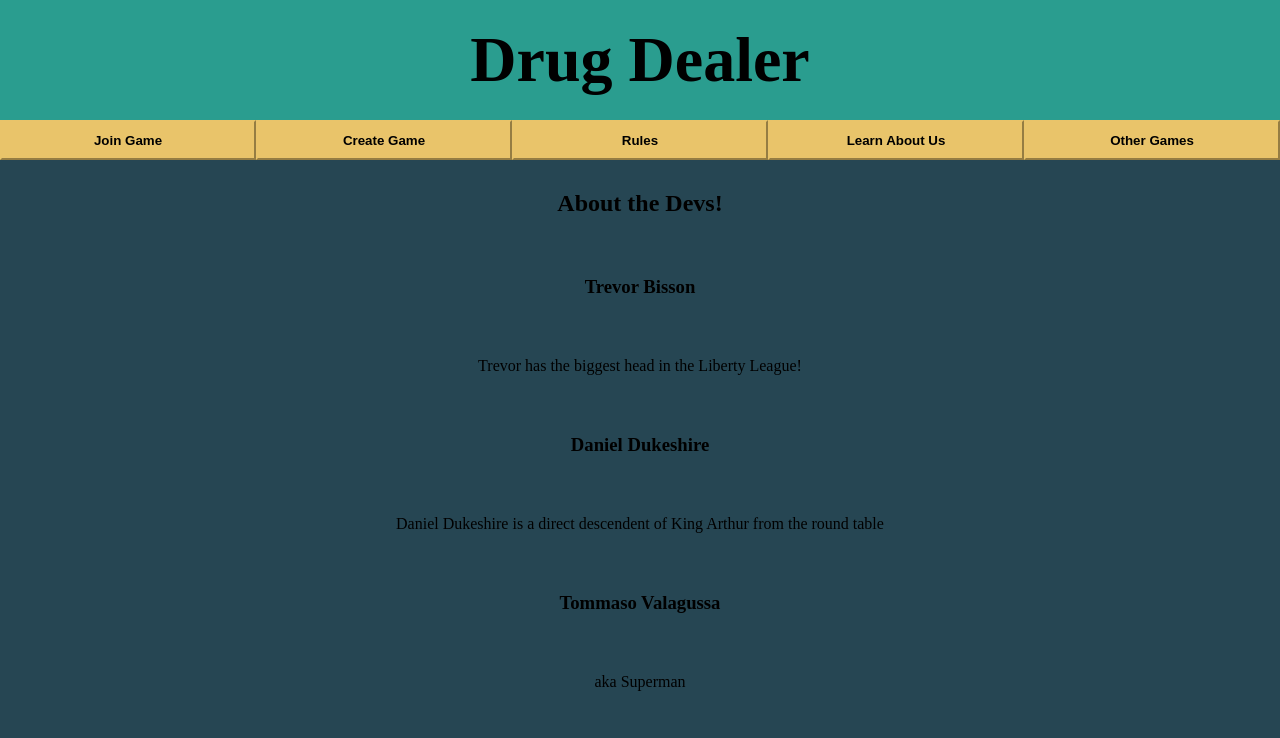
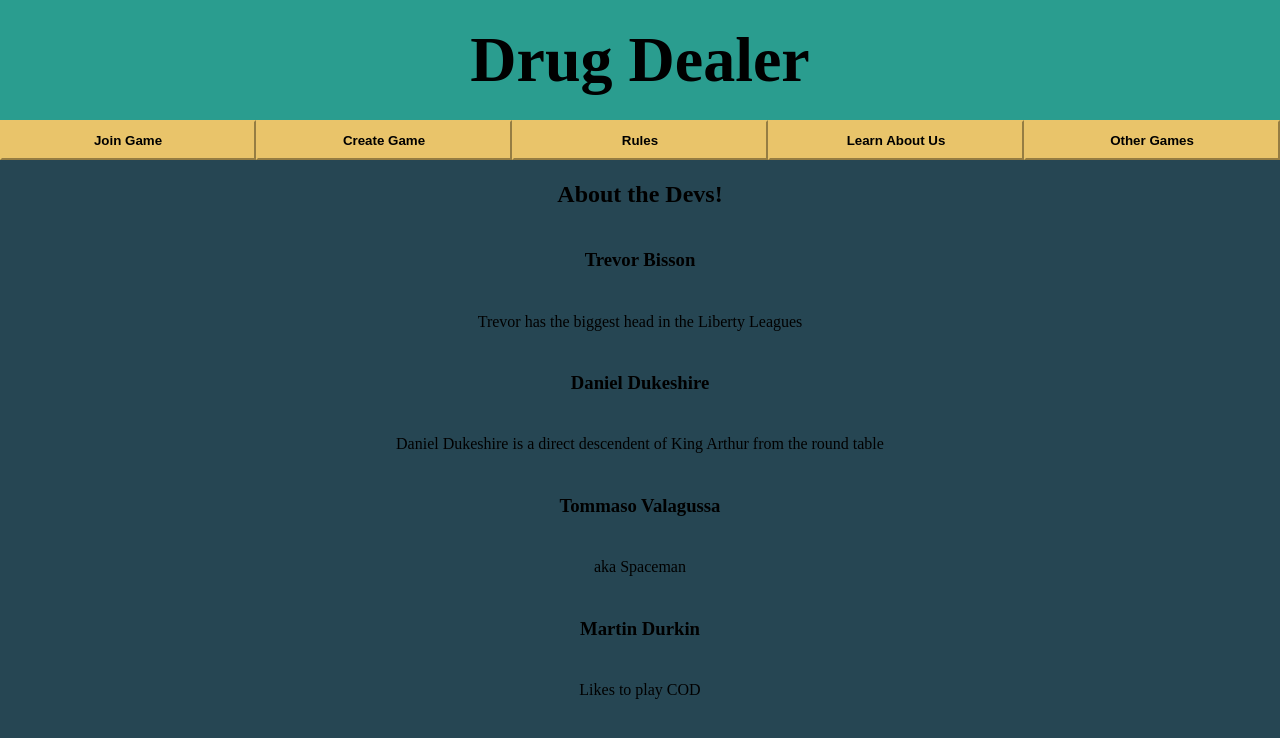
Before and after one commit to bissot/drugDealer, a Django app: page /about/ in a window 1280 px wide. Shown: the top 738 px of the page. Run offline with Django 3.2, Linux system fonts and the light colour scheme.

Commit message:
minor modifications

```diff
--- a/DrugDealer/Home/templates/DrugDealerAboutPage.html
+++ b/DrugDealer/Home/templates/DrugDealerAboutPage.html
@@ -32,11 +32,13 @@
 <article>
 		<h1>About the Devs!</h1>
 		<h3>Trevor Bisson</h3>
-			<p>Trevor has the biggest head in the Liberty League!</p>
+			<p>Trevor has the biggest head in the Liberty Leagues</p>
 		<h3>Daniel Dukeshire</h3>
 			<p>Daniel Dukeshire is a direct descendent of King Arthur from the round table</p>
 		<h3>Tommaso Valagussa</h3>
-			<p>aka Superman</p>
+			<p>aka Spaceman</p>
+		<h3>Martin Durkin</h3>
+			<p>Likes to play COD</p>
 
 </article>
 
```
